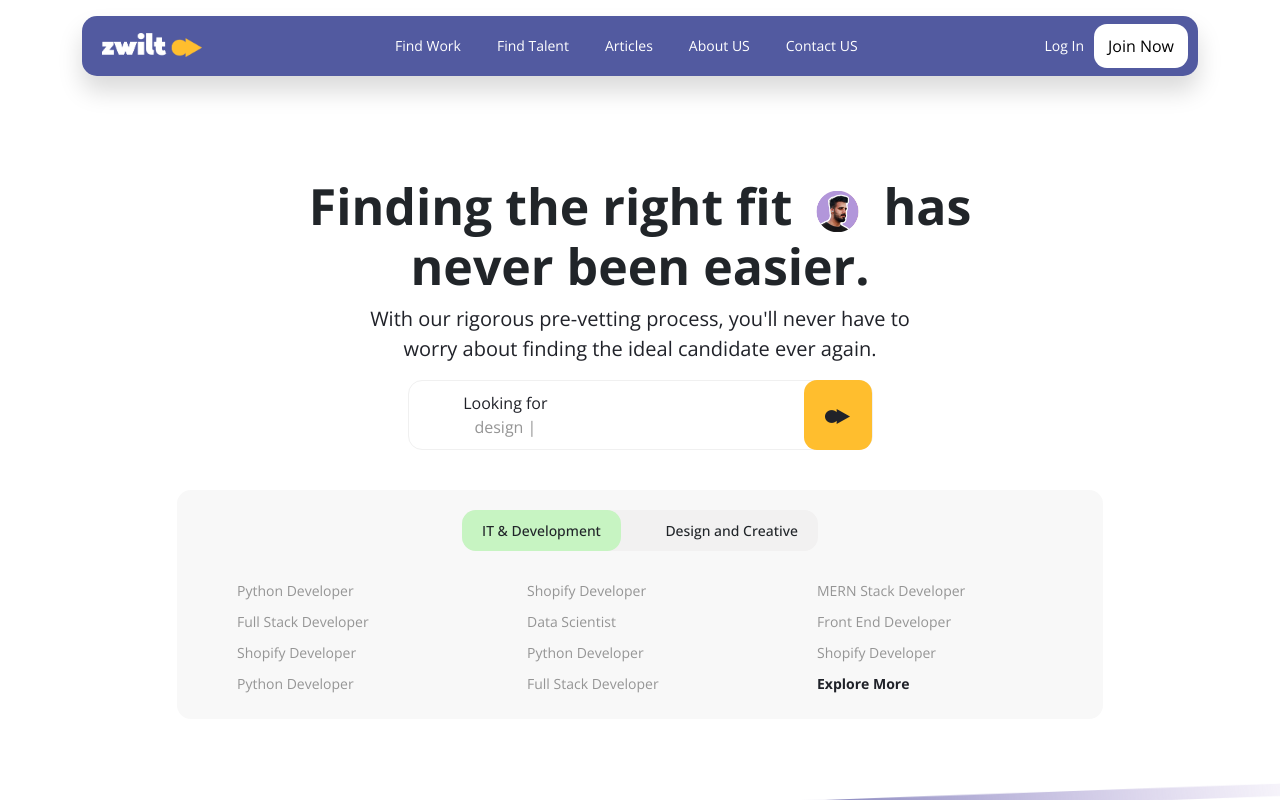
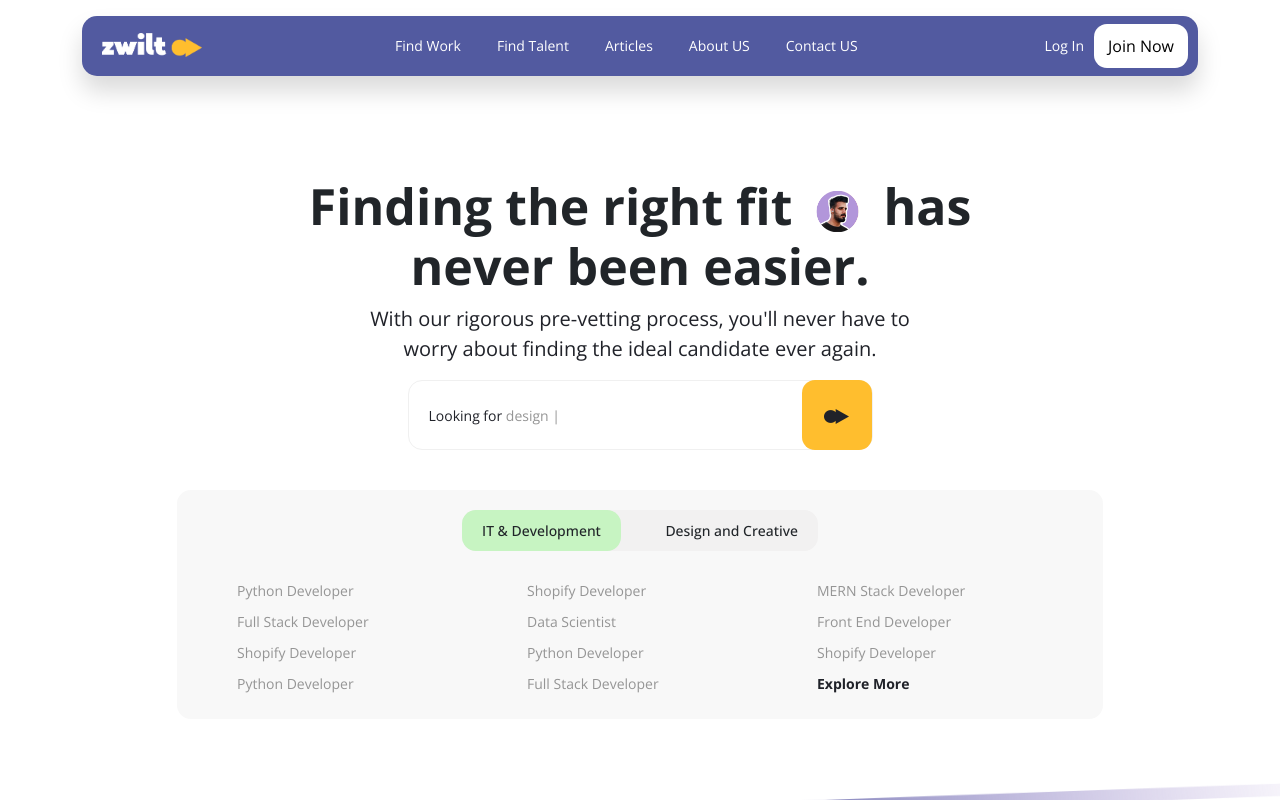
Before and after one commit to TISWHORDweb/Zwilt, a React (Create React App) app: page / in a window 1280 px wide. Shown: the top 800 px of the page. Built offline with nearby package versions, Linux system fonts and the light colour scheme; a web font is replaced by a local one.

Commit message:
Design update

```diff
--- a/src/Components/Search.js
+++ b/src/Components/Search.js
@@ -15,7 +15,7 @@ function Search() {
                 </div>
                 <div className="Search">
                     <div className="flex">
-                        <p className='mb-0'>Looking for <span>design |</span></p>
+                        <p className='mb-0 '>Looking for <span>design |</span></p>
                         <input type="text" />
                     </div>
                     <button className='btn-yellow'><img src={Icon} alt="" /></button>
--- a/src/Styles/style.css
+++ b/src/Styles/style.css
@@ -64,8 +64,8 @@
   justify-content: space-between;
 }
 .Search p {
-  font-size: 16px !important;
-  margin-left: 30px;
+  font-size: 14px !important;
+  margin-left: 20px;
   margin-right: 10px;
 }
 .Search span {
--- a/src/index.css
+++ b/src/index.css
@@ -78,6 +78,9 @@
 
 .f20 {
   font-size: 20px;
+}
+.f14 {
+  font-size: 14px !important;
 }
 .f50 {
   font-size: 50px;
```
